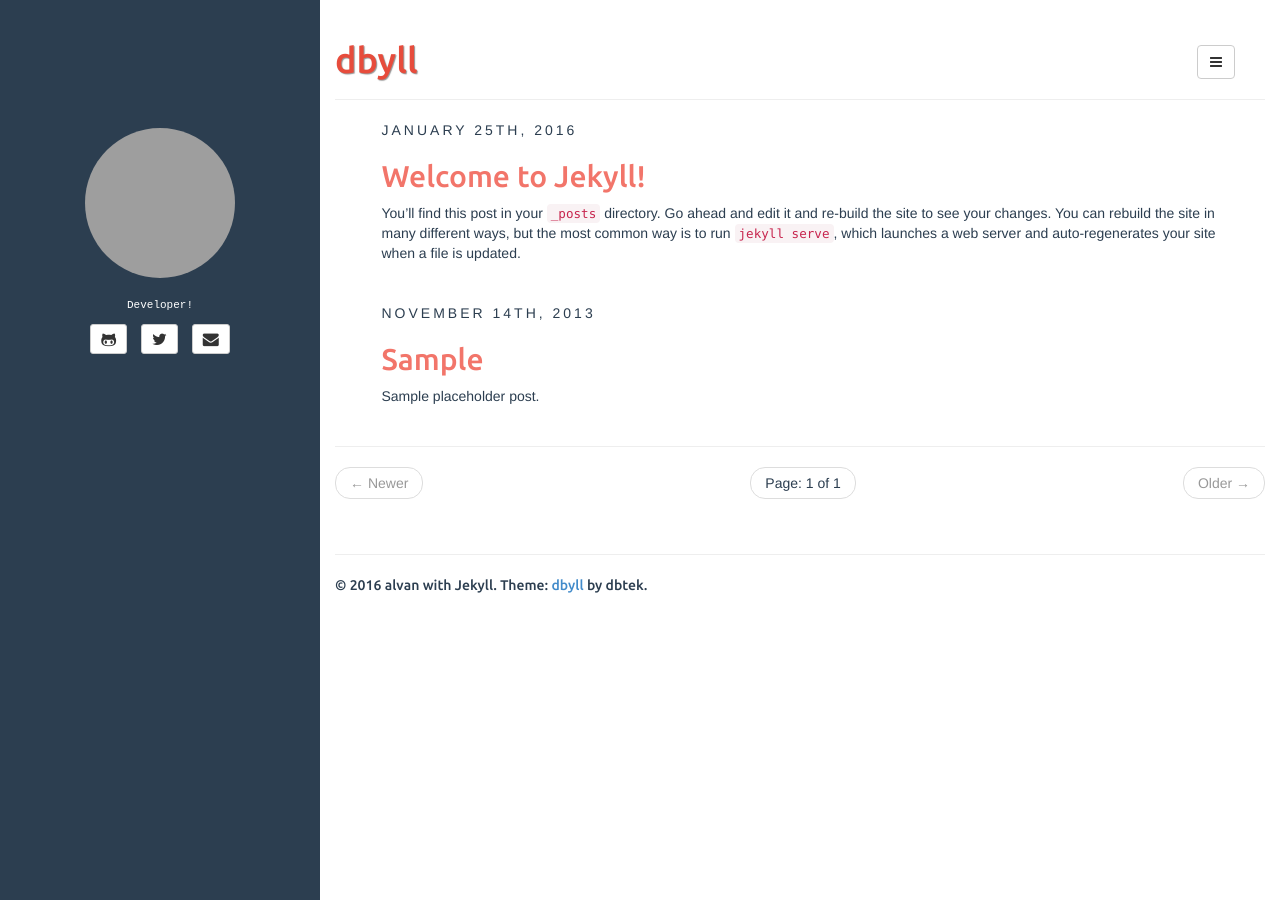
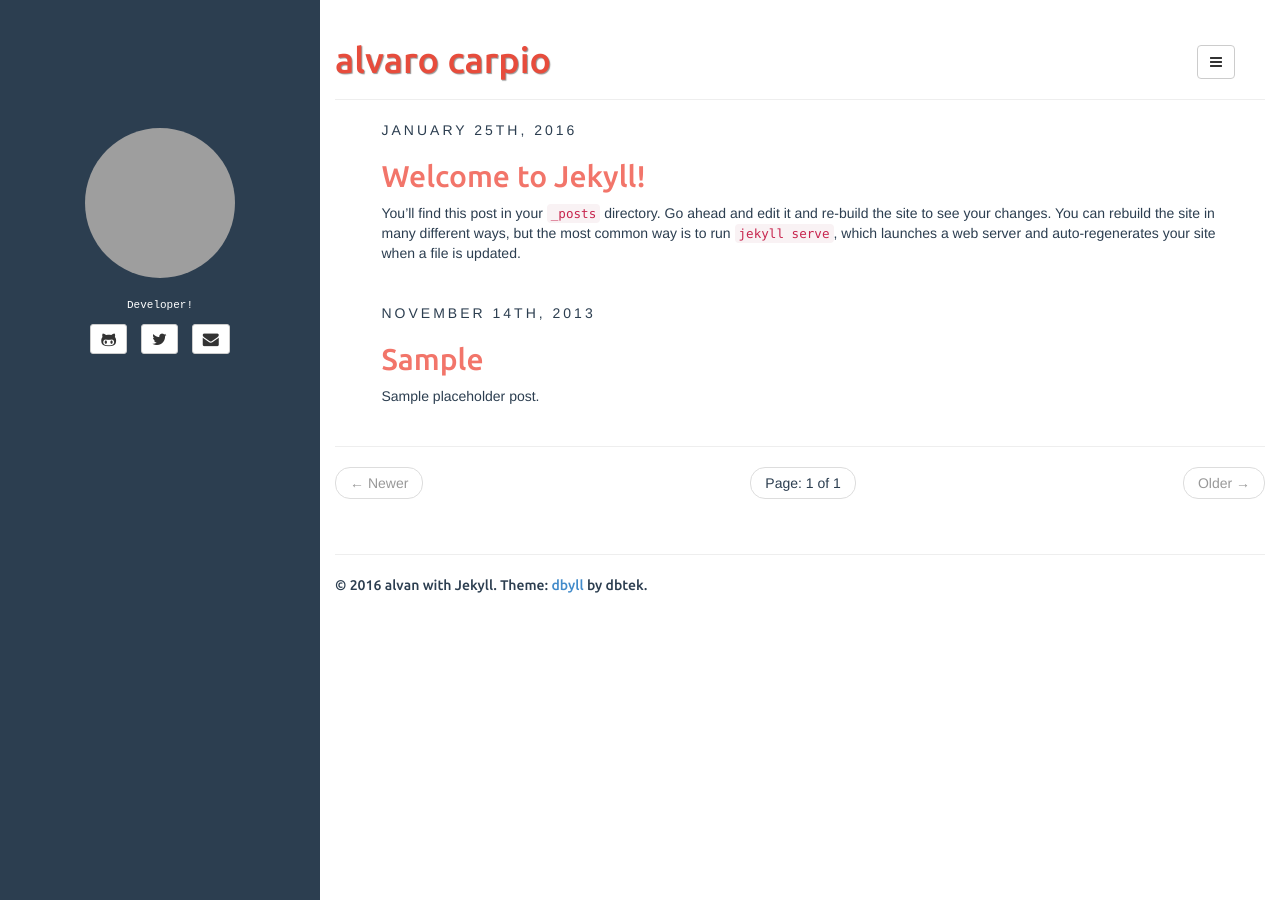
Before and after one commit to alvanxp/alvanxp.github.io, a Jekyll site: the page built from index.html, in a window 1280 px wide. Built offline with Jekyll 4.4.1, drawn with Linux system fonts in a browser that asks for light colours; the list of posts is cut into pages by our own code; grey boxes are pictures that could not be loaded.

Commit message:
title change

```diff
--- a/_config.yml
+++ b/_config.yml
@@ -13,7 +13,7 @@ defaults:
     scope:
       path: "" # empty string for all files
     values:
-      title: dbyll
+      title: alvaro carpio
 
 description: Stylish Jekyll Theme
 author:
```
